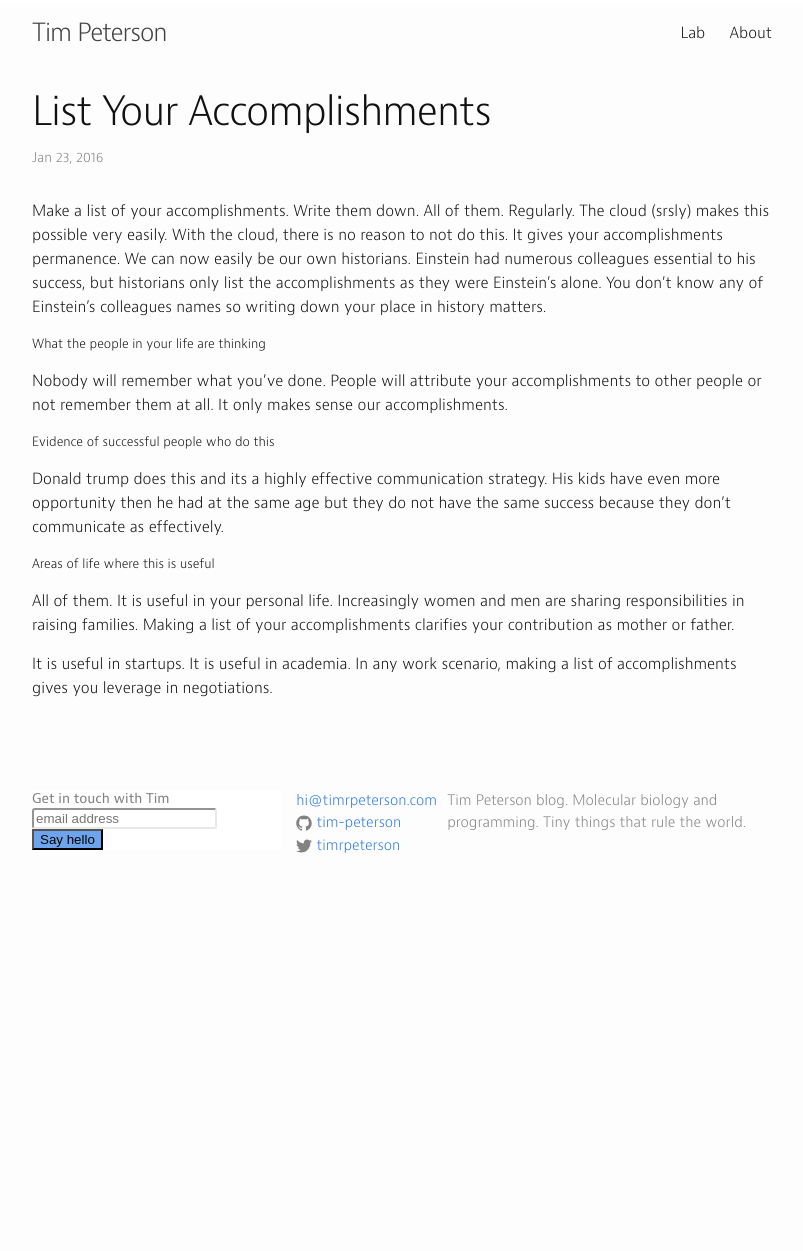
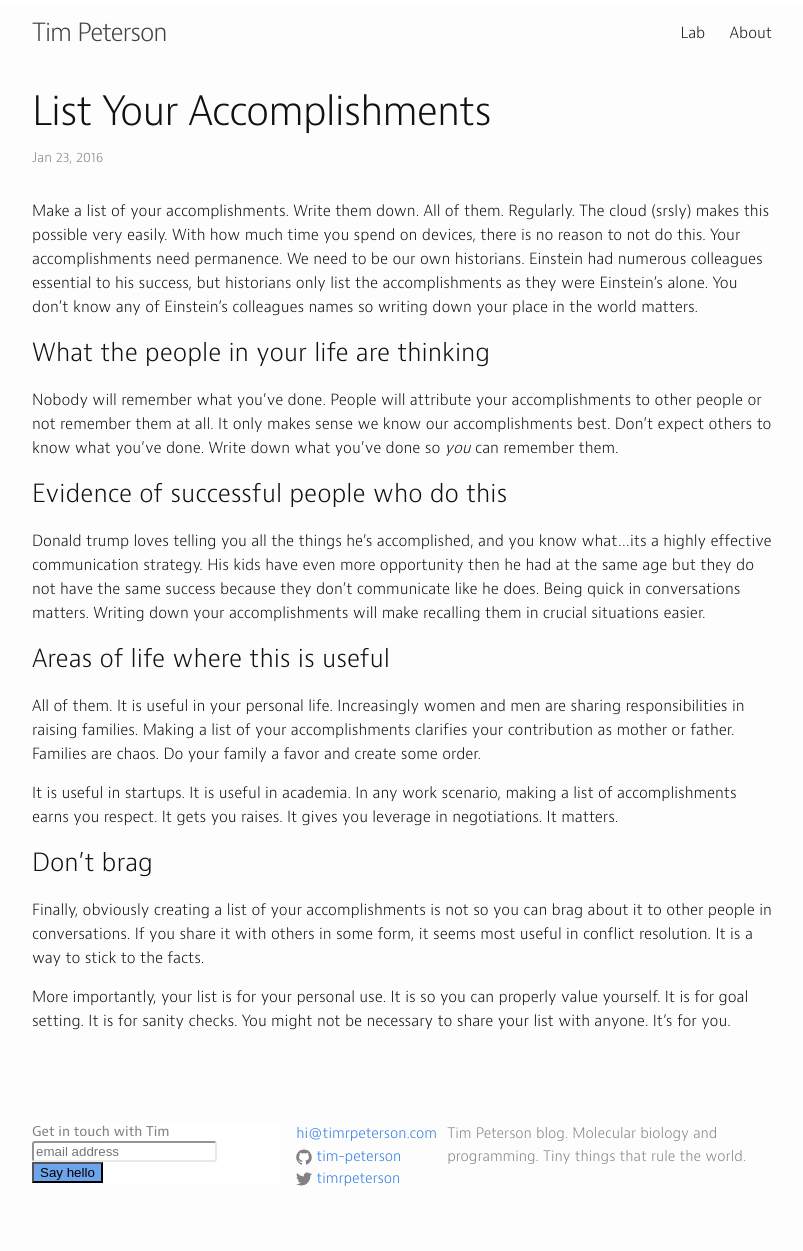
Before and after one commit to tim-peterson/timrpeterson, a Jekyll site: the page built from _posts/2016-01-23-list-your-accomplishments.markdown, in a window 1280 px wide. Shown: the whole page, without its empty margins (238-1041 px from the left). Built offline with Jekyll 4.4.1, drawn with Linux system fonts in a browser that asks for light colours; comment, search, counter and statistics services are not loaded; before the commit the page ends 917 px from its top, so only the background shows below that.

Commit message:
list your accomplishments 2

```diff
--- a/_posts/2016-01-23-list-your-accomplishments.markdown
+++ b/_posts/2016-01-23-list-your-accomplishments.markdown
@@ -7,16 +7,21 @@ comments: True
 ---
 
 
-Make a list of your accomplishments. Write them down. All of them. Regularly. The cloud (srsly) makes this possible very easily. With the cloud, there is no reason to not do this. It gives your accomplishments permanence. We can now easily be our own historians. Einstein had numerous colleagues essential to his success, but historians only list the accomplishments as they were Einstein's alone. You don't know any of Einstein's colleagues names so writing down your place in history matters.
+Make a list of your accomplishments. Write them down. All of them. Regularly. The cloud (srsly) makes this possible very easily. With how much time you spend on devices, there is no reason to not do this. Your accomplishments need permanence. We need to be our own historians. Einstein had numerous colleagues essential to his success, but historians only list the accomplishments as they were Einstein's alone. You don't know any of Einstein's colleagues names so writing down your place in the world matters.
 
 
-##### What the people in your life are thinking
-Nobody will remember what you've done. People will attribute your accomplishments to other people or not remember them at all. It only makes sense our accomplishments.
+### What the people in your life are thinking
+Nobody will remember what you've done. People will attribute your accomplishments to other people or not remember them at all. It only makes sense we know our accomplishments best. Don't expect others to know what you've done. Write down what you've done so *you* can remember them.
 
-##### Evidence of successful people who do this
-Donald trump does this and its a highly effective communication strategy. His kids have even more opportunity then he had at the same age but they do not have the same success because they don't communicate as effectively.
+### Evidence of successful people who do this
+Donald trump loves telling you all the things he's accomplished, and you know what...its a highly effective communication strategy. His kids have even more opportunity then he had at the same age but they do not have the same success because they don't communicate like he does. Being quick in conversations matters. Writing down your accomplishments will make recalling them in crucial situations easier.
 
-##### Areas of life where this is useful
-All of them. It is useful in your personal life. Increasingly women and men are sharing responsibilities in raising families. Making a list of your accomplishments clarifies your contribution as mother or father.
+### Areas of life where this is useful
+All of them. It is useful in your personal life. Increasingly women and men are sharing responsibilities in raising families. Making a list of your accomplishments clarifies your contribution as mother or father. Families are chaos. Do your family a favor and create some order.
 
-It is useful in startups. It is useful in academia. In any work scenario, making a list of accomplishments gives you leverage in negotiations.
+It is useful in startups. It is useful in academia. In any work scenario, making a list of accomplishments earns you respect. It gets you raises. It gives you leverage in negotiations. It matters.
+
+### Don't brag
+Finally, obviously creating a list of your accomplishments is not so you can brag about it to other people in conversations. If you share it with others in some form, it seems most useful in conflict resolution. It is a way to stick to the facts.
+
+More importantly, your list is for your personal use. It is so you can properly value yourself. It is for goal setting. It is for sanity checks. You might not be necessary to share your list with anyone. It's for you.
```
